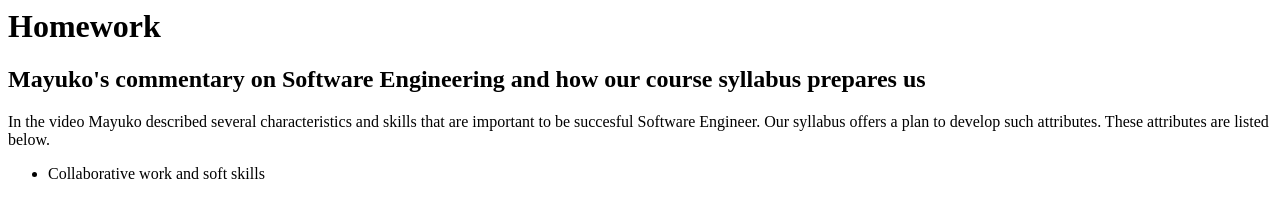
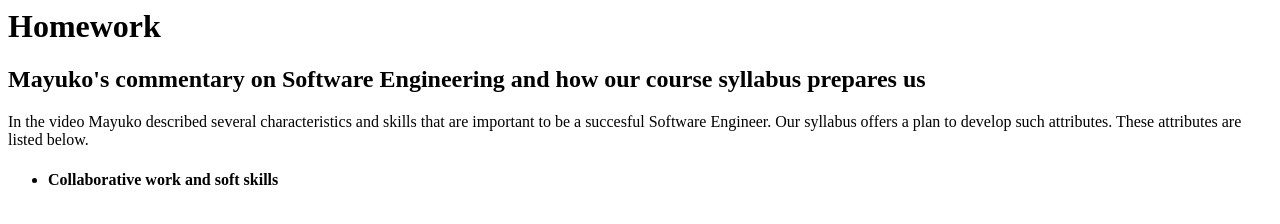
Before and after one commit to zaid-100/homework, a plain HTML site: page index.html in a window 1280 px wide. Drawn offline with Linux system fonts and the light colour scheme.

Commit message:
Update index.html

```diff
--- a/index.html
+++ b/index.html
@@ -6,7 +6,7 @@
  <body>
    <h1> Homework </h1>
    <h2> Mayuko's commentary on Software Engineering and how our course syllabus prepares us</h2>
-   <p> In the video Mayuko described several characteristics and skills that are important to be succesful Software Engineer.
+   <p> In the video Mayuko described several characteristics and skills that are important to be a succesful Software Engineer.
      Our syllabus offers a plan to develop such attributes. These attributes are listed below.</p>
    <ul>
-     <li> Collaborative work and soft skills</li>
+     <li> <h4> Collaborative work and soft skills <h4> </li>
```
